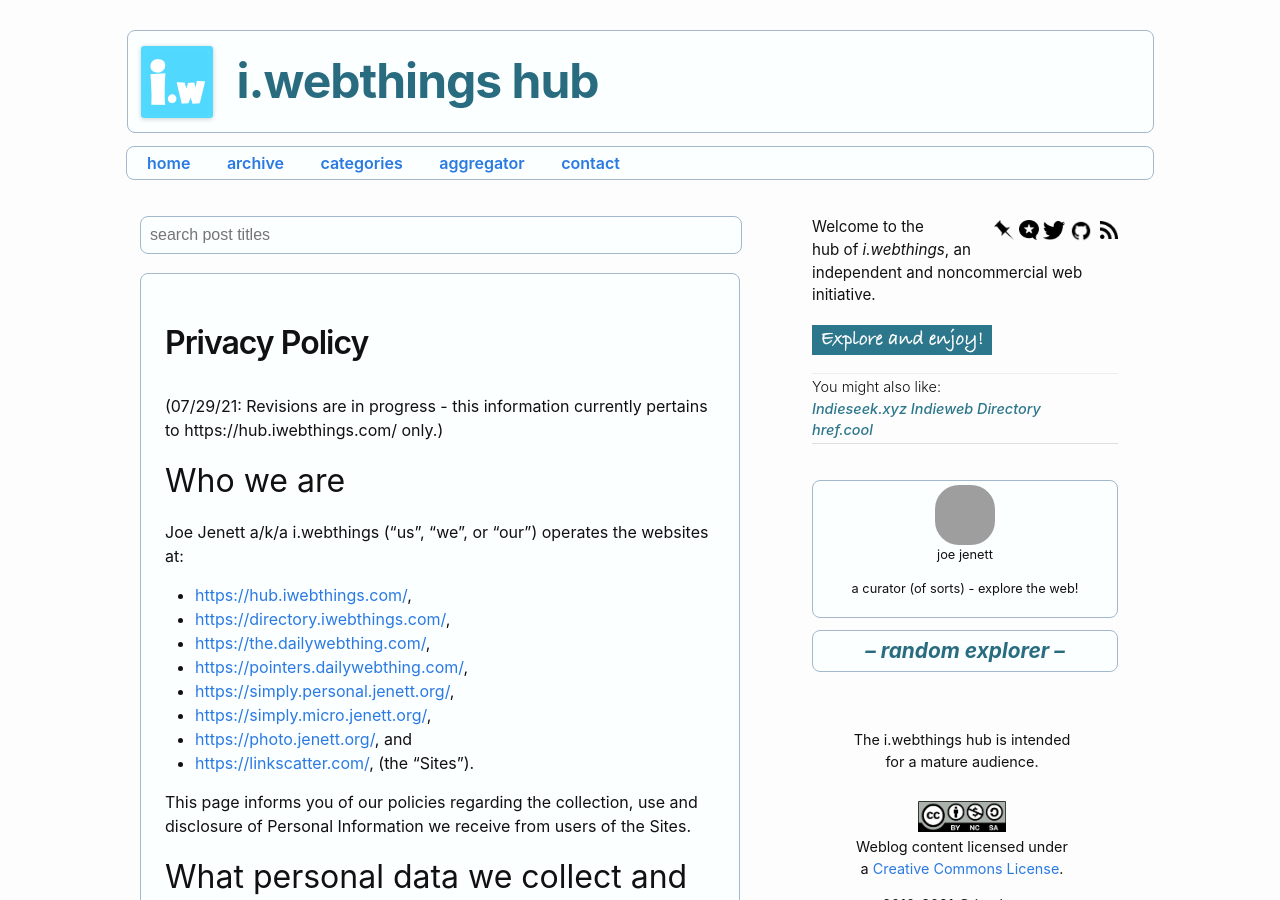
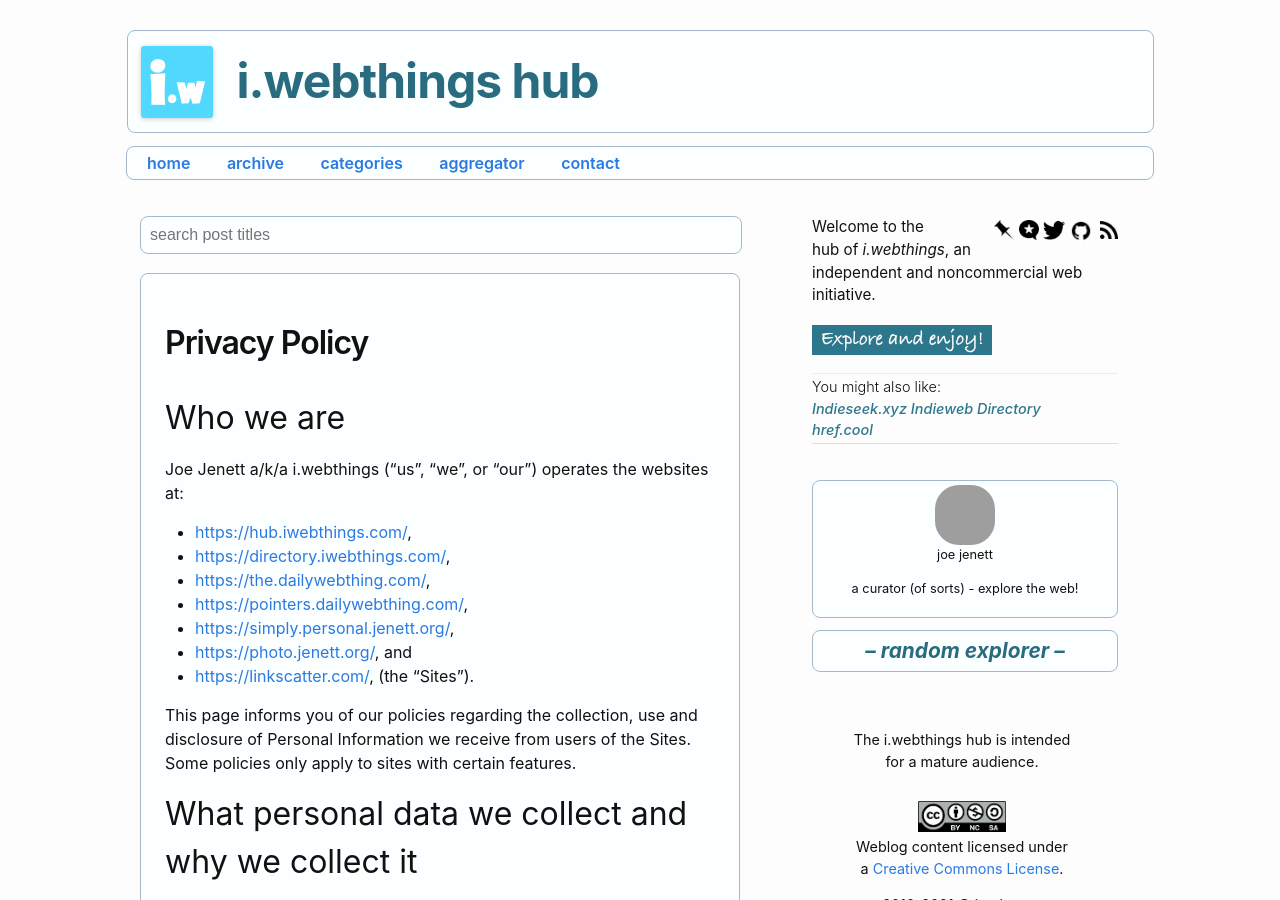
Before and after one commit to joejenett/i.webthings, a Jekyll site: the page built from privacy_policy.md, in a window 1280 px wide and 900 px high. Built offline with Jekyll 4.4.1, drawn with Linux system fonts in a browser that asks for light colours; comment, search, counter and statistics services are not loaded; grey boxes are pictures that could not be loaded.

Commit message:
Update privacy_policy.md

```diff
--- a/privacy_policy.md
+++ b/privacy_policy.md
@@ -14,21 +14,18 @@ inline_featured_image:
 mf2_syndication:
   - 'a:0:{}'
 ---
-(07/29/21: Revisions are in progress - this information currently pertains to https://hub.iwebthings.com/ only.)
-
 ## Who we are
 Joe Jenett a/k/a i.webthings (“us”, “we”, or “our”) operates the websites at:
 
-  * <a href="https://hub.iwebthings.com/" class="url" rel="noopener noreferrer">https://hub.iwebthings.com/</a>,
-  * <a href="https://directory.iwebthings.com/" class="url" rel="noopener noreferrer">https://directory.iwebthings.com/</a>,
+  * <a href="https://iwebthings.jenett.org/" class="url" rel="noopener noreferrer">https://hub.iwebthings.com/</a>,
+  * <a href="https://directory.jenett.org/" class="url" rel="noopener noreferrer">https://directory.iwebthings.com/</a>,
   * <a href="https://the.dailywebthing.com/" class="url" rel="noopener noreferrer">https://the.dailywebthing.com/</a>,
   * <a href="https://pointers.dailywebthing.com/" class="url" rel="noopener noreferrer">https://pointers.dailywebthing.com/</a>,
   * <a href="https://simply.personal.jenett.org/" class="url" rel="noopener noreferrer">https://simply.personal.jenett.org/</a>,
-  * <a href="https://simply.micro.jenett.org/" class="url" rel="noopener noreferrer">https://simply.micro.jenett.org/</a>,
   * <a href="https://photo.jenett.org/" class="url" rel="noopener noreferrer">https://photo.jenett.org/</a>, and
   * <a href="https://linkscatter.com/" class="url" rel="noopener noreferrer">https://linkscatter.com/</a>, (the “Sites”).
 
-This page informs you of our policies regarding the collection, use and disclosure of Personal Information we receive from users of the Sites.
+This page informs you of our policies regarding the collection, use and disclosure of Personal Information we receive from users of the Sites. Some policies only apply to sites with certain features.
 
 ## What personal data we collect and why we collect it
 
```
